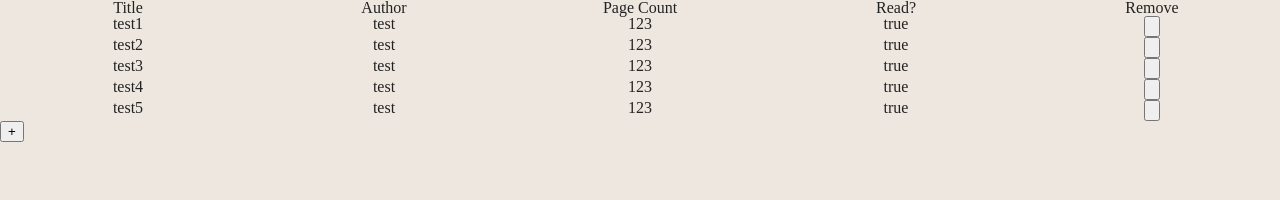
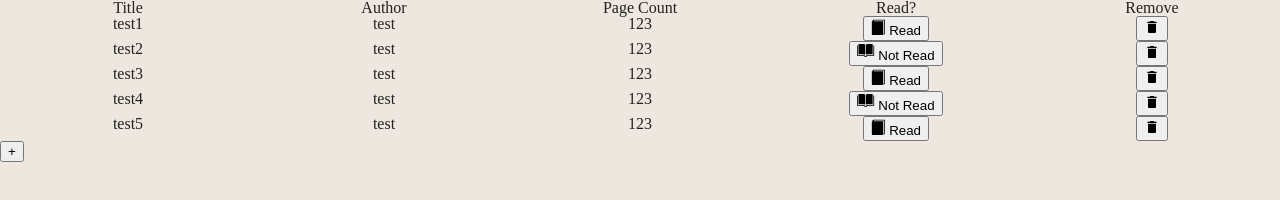
Before and after one commit to abaker93/library, a plain HTML site: page index.html in a window 1280 px wide. Drawn offline with Linux system fonts and the light colour scheme; a web font is replaced by a local one.

Commit message:
read toggle button

```diff
--- a/main.js
+++ b/main.js
@@ -9,7 +9,7 @@ let library = [
 		title: 'test2',
 		author: 'test',
 		pages: 123,
-		read: true
+		read: false
 	},
 	{
 		title: 'test3',
@@ -21,7 +21,7 @@ let library = [
 		title: 'test4',
 		author: 'test',
 		pages: 123,
-		read: true
+		read: false
 	},
 	{
 		title: 'test5',
@@ -32,6 +32,8 @@ let library = [
 ];
 const libraryList = document.getElementById('library-list');
 const formModal = document.getElementById('form-modal');
+const readBtn = document.createElement('div');
+const removeBtn = document.createElement('div');
 
 function Book(title, author, pages, read) {
 	this.title = title;
@@ -59,32 +61,58 @@ function displayBooks() {
 	libraryList.innerHTML = '';
 
 	for(let i=0; i<library.length; i++) {
+		removeBtn.innerHTML =
+			`<button class="remove-btn" onclick="removeBook(${i})">
+				<svg viewBox="0 0 24 24"><path d="M6 19c0 1.1.9 2 2 2h8c1.1 0 2-.9 2-2V7H6v12zM19 4h-3.5l-1-1h-5l-1 1H5v2h14V4z"></path></svg>
+			</button>`;
+
+		if (library[i].read) {
+			readBtn.innerHTML =
+				`<button class="read-btn" onclick="toggleRead(${i})">
+					<svg viewBox="0 0 151.8 167"><path d="M140.6 7.7h-2.5H29.4h-5.8c-1.1 0-2.1 0.6-2.8 1.5L10.3 24.8c-1 0.6-1.6 1.6-1.6 2.8v134.9c0 1.8 1.5 3.3 3.3 3.3h111.2c3.1 0 3.3-4.5 3.3-6.3v0.2l14.2 0c0.9 0 1.7-0.3 2.4-1 0.6-0.6 0.9-1.1 0.9-2.2V11C143.9 9.2 142.4 7.7 140.6 7.7 140.6 7.7 142.4 7.7 140.6 7.7zM134.8 151.8l-8.3 3V25.6c0-1.8-1.5-3.3-3.3-3.3H28.3c2.7-1.1 5.6-3 2.9-5.8l0-0.2h103.6V151.8z"/></svg>
+					<span>Read</span>
+				</button>`;
+		} else {
+			readBtn.innerHTML =
+				`<button class="not-read-btn" onclick="toggleRead(${i})">
+					<svg viewBox="0 0 0.73 0.68"><path class="fil0" d="M0.064 0l0 0.434 0.194 0c0.029,0 0.053,0.004 0.072,0.013 0.007,0.003 0.014,0.007 0.02,0.011l0 -0.417c-0.009,-0.014 -0.019,-0.024 -0.033,-0.031 -0.015,-0.007 -0.035,-0.01 -0.059,-0.01l-0.194 0zm0.194 0.464l-0.209 0c-0.008,0 -0.015,-0.006 -0.015,-0.015l0 -0.385 -0.034 0 0 0.435 0.229 0c0.052,0 0.079,0.007 0.102,0.052l0.067 0c0.023,-0.045 0.051,-0.052 0.102,-0.052l0.229 0 0 -0.435 -0.034 0 0 0.385c0,0.009 -0.007,0.015 -0.015,0.015l-0.209 0c-0.042,0 -0.074,0.006 -0.093,0.044 -0.005,0.012 -0.022,0.012 -0.027,-0.001 -0.017,-0.036 -0.053,-0.043 -0.093,-0.043zm0.122 -0.423l0 0.417c0.024,-0.019 0.056,-0.024 0.091,-0.024l0.194 0 0 -0.434 -0.194 0c-0.024,0 -0.044,0.003 -0.059,0.01 -0.014,0.007 -0.024,0.017 -0.032,0.031z"/></svg>
+					<span>Not Read</span>
+				</button>`
+		}
+
 		const libraryItem = document.createElement('div');
 		libraryItem.classList.add('library-row');
 		libraryItem.innerHTML =
 			`<div>${library[i].title}</div>
 			<div>${library[i].author}</div>
-			<div>${library[i].pages}</div>
-			<div>${library[i].read}</div>
-			<button class="remove-btn" onclick="removeBook(${i})"><svg viewBox="0 0 24 24"><path d="M6 19c0 1.1.9 2 2 2h8c1.1 0 2-.9 2-2V7H6v12zM19 4h-3.5l-1-1h-5l-1 1H5v2h14V4z"></path></svg></button>`;
+			<div>${library[i].pages}</div>`;
+		libraryItem.append(readBtn.cloneNode(true));
+		libraryItem.append(removeBtn.cloneNode(true));
 		libraryList.append(libraryItem);
 	}
 }
 
+displayBooks();
 
+function toggleRead(i) {
+	if (library[i].read) {
+		library[i].read = false;
+	} else {
+		library[i].read = true;
+	}
+	displayBooks();
+}
 
-displayBooks();
+function removeBook(i) {
+	library.splice(i, 1);
+	displayBooks();
+}
 
 function clearForm() {
 	document.getElementById('form-title').value = '';
 	document.getElementById('form-author').value = '';
 	document.getElementById('form-pages').value = '';
 	document.getElementById('form-read').checked = false;
-}
-
-function removeBook(i) {
-	library.splice(i, 1);
-	displayBooks();
 }
 
 function showModal() {
--- a/styles.css
+++ b/styles.css
@@ -5,7 +5,7 @@ body {
 	color: #222;
 }
 
-/* svg { height: 16px; }*/
+svg { height: 16px; }
 
 #library #library-header,
 #library #library-list > div {
```
Also changed, not shown: index.html (+1 -0 lines).
